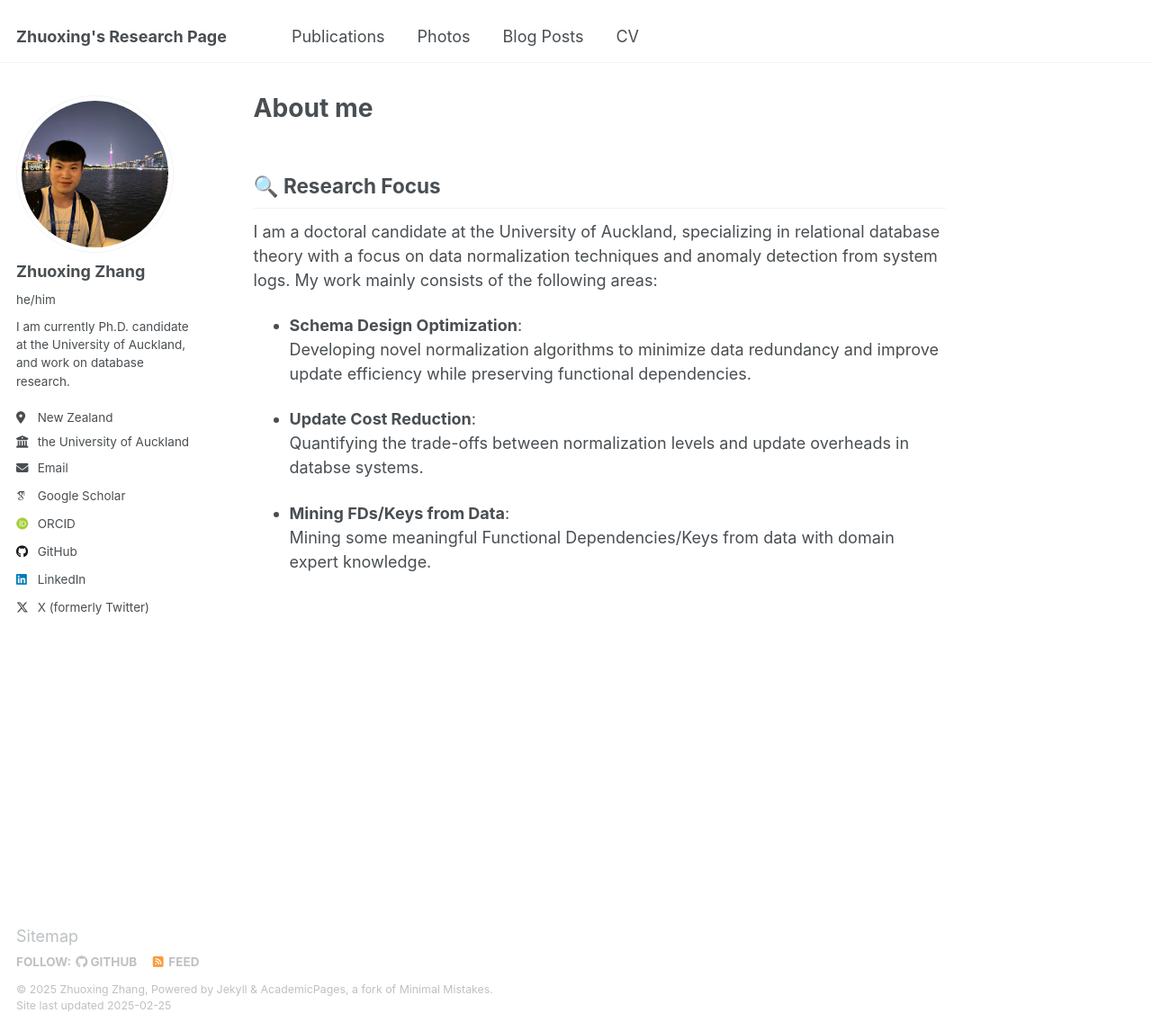
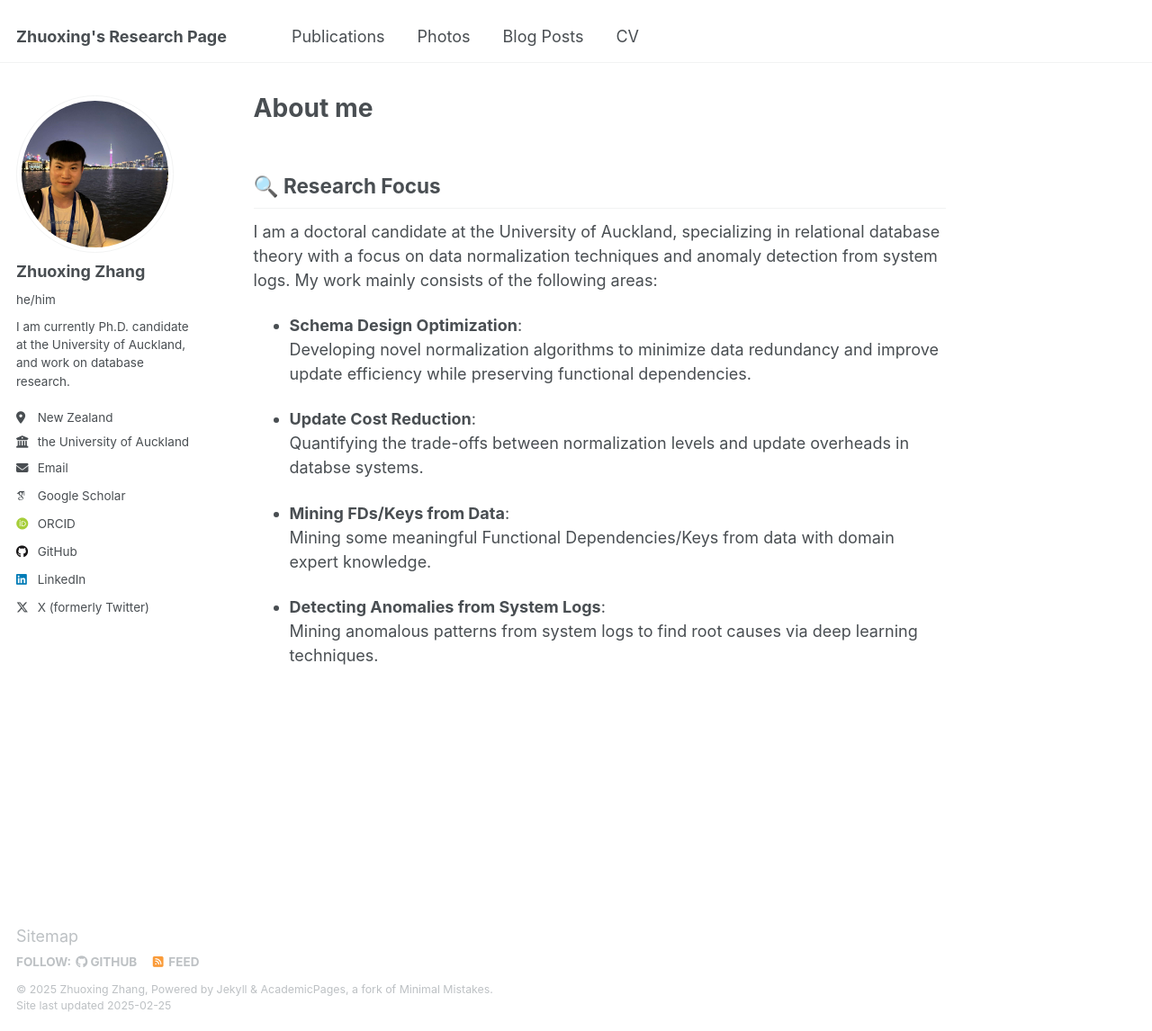
Before and after one commit to zhuoxingzhang/zhuoxingzhang.github.io, a Jekyll site: the page built from _pages/about.md, in a window 1280 px wide and 1146 px high. Shown: the whole window at 90% size. Built offline with Jekyll 4.4.1, drawn with Linux system fonts in a browser that asks for light colours; some web fonts are replaced.

Commit message:
Update about.md

```diff
--- a/_pages/about.md
+++ b/_pages/about.md
@@ -17,3 +17,6 @@ I am a doctoral candidate at the University of Auckland, specializing in relatio
 
 - **Mining FDs/Keys from Data**:
   Mining some meaningful Functional Dependencies/Keys from data with domain expert knowledge.
+
+- **Detecting Anomalies from System Logs**:
+  Mining anomalous patterns from system logs to find root causes via deep learning techniques.
```
